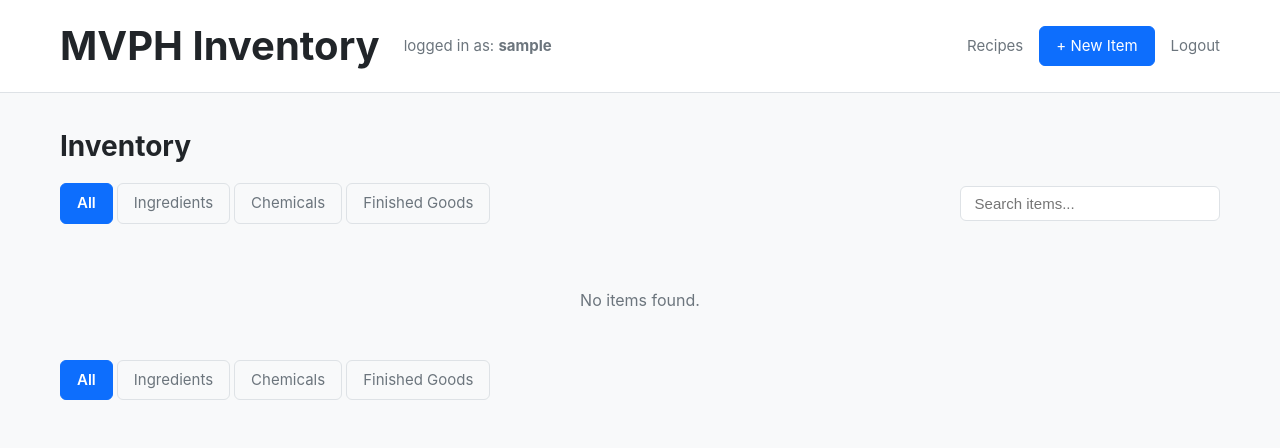
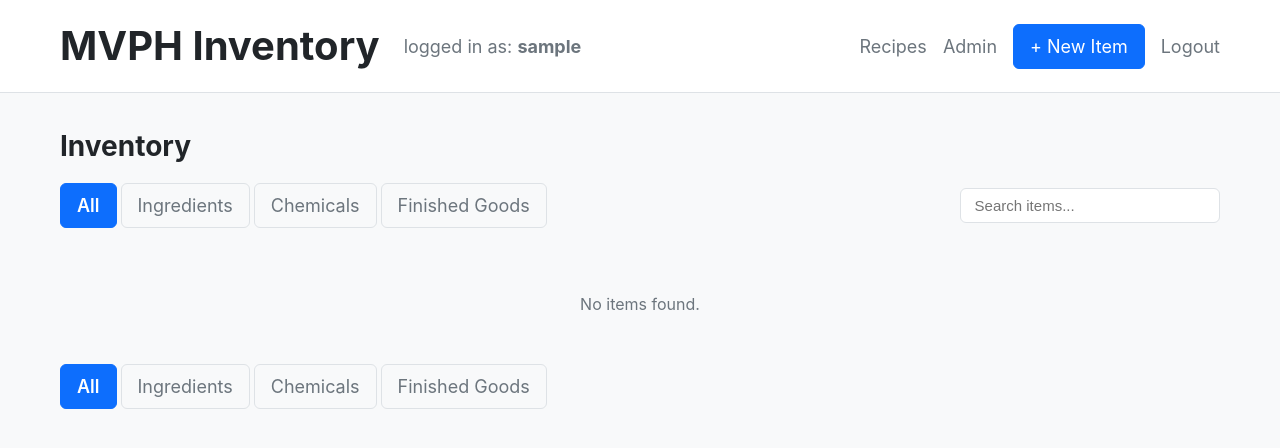
Before and after one commit to AllPilsnersRLagers/MVPH_Inventory, a Django app: page / in a window 1280 px wide. Shown: the top 448 px of the page. Run offline with Django 5.2, Linux system fonts and the light colour scheme; the visitor is signed in with stand-in values (Sample User, id 1); data that the repository does not hold is empty.

Commit message:
Add Admin nav link and increase UI font sizes
- Add Admin link to navbar
- Increase nav-link and user-info font size to 1.125rem
- Increase tab/sub-tab font sizes
- Increase button font sizes

Co-Authored-By: Claude Opus 4.5 <noreply@anthropic.com>

```diff
--- a/static/css/style.css
+++ b/static/css/style.css
@@ -34,7 +34,7 @@ nav {
 .logo { font-weight: 700; font-size: 2.5rem; text-decoration: none; color: var(--color-text); }
 .nav-left { display: flex; align-items: center; gap: 1.5rem; }
 .nav-links { display: flex; align-items: center; gap: 1rem; }
-.nav-link { text-decoration: none; color: var(--color-muted); font-size: 0.9375rem; }
+.nav-link { text-decoration: none; color: var(--color-muted); font-size: 1.125rem; }
 .nav-link:hover { color: var(--color-text); }
 main { max-width: 1200px; margin: 0 auto; padding: 2rem 1.25rem; }
 h1 { margin-bottom: 1rem; font-size: 1.75rem; }
@@ -42,7 +42,7 @@ h1 { margin-bottom: 1rem; font-size: 1.75rem; }
 /* === Buttons === */
 .btn {
   display: inline-block; padding: 0.5rem 1rem; border-radius: var(--radius);
-  text-decoration: none; font-size: 0.9375rem; border: 1px solid var(--color-border);
+  text-decoration: none; font-size: 1.125rem; border: 1px solid var(--color-border);
   background: var(--color-surface); color: var(--color-text); cursor: pointer;
 }
 .btn:hover { background: var(--color-bg); }
@@ -50,14 +50,14 @@ h1 { margin-bottom: 1rem; font-size: 1.75rem; }
 .btn-primary:hover { background: var(--color-primary-hover); border-color: var(--color-primary-hover); }
 .btn-danger { background: var(--color-danger); color: #fff; border-color: var(--color-danger); }
 .btn-danger:hover { background: var(--color-danger-hover); border-color: var(--color-danger-hover); }
-.btn-sm { padding: 0.35rem 0.65rem; font-size: 0.8rem; }
+.btn-sm { padding: 0.35rem 0.65rem; font-size: 1rem; }
 
 /* === Filters === */
 .filters { display: flex; gap: 1rem; align-items: center; flex-wrap: wrap; margin-bottom: 1rem; }
 .category-tabs { display: flex; gap: 0.25rem; }
 .tab {
   padding: 0.5rem 1rem; border-radius: var(--radius); text-decoration: none;
-  font-size: 0.9375rem; color: var(--color-muted); border: 1px solid var(--color-border);
+  font-size: 1.125rem; color: var(--color-muted); border: 1px solid var(--color-border);
 }
 .tab:hover { background: var(--color-bg); color: var(--color-text); }
 .tab.active { background: var(--color-primary); color: #fff; border-color: var(--color-primary); font-weight: 600; }
@@ -70,7 +70,7 @@ h1 { margin-bottom: 1rem; font-size: 1.75rem; }
 .sub-tabs { display: flex; gap: 0.25rem; margin-bottom: 1rem; }
 .sub-tab {
   padding: 0.35rem 0.75rem; border-radius: var(--radius); text-decoration: none;
-  font-size: 0.85rem; color: var(--color-muted); border: 1px solid transparent;
+  font-size: 1rem; color: var(--color-muted); border: 1px solid transparent;
 }
 .sub-tab:hover { background: var(--color-bg); color: var(--color-text); }
 .sub-tab.active { color: var(--color-primary); border-color: var(--color-primary); font-weight: 600; }
@@ -203,4 +203,4 @@ tr.reorder-stock { background: #f8d7da; }
 .empty-state { text-align: center; padding: 3rem 1rem; color: var(--color-muted); }
 
 /* === User Info === */
-.user-info { color: var(--color-muted); font-size: 0.9375rem; }
+.user-info { color: var(--color-muted); font-size: 1.125rem; }
--- a/templates/base.html
+++ b/templates/base.html
@@ -16,6 +16,7 @@
       </div>
       <div class="nav-links">
         <a href="{% url 'inventory:recipe_list' %}" class="nav-link">Recipes</a>
+        <a href="{% url 'admin:index' %}" class="nav-link">Admin</a>
         <a href="{% url 'inventory:item_create' %}" class="btn btn-primary">+ New Item</a>
         <a href="{% url 'logout' %}" class="nav-link">Logout</a>
       </div>
```
